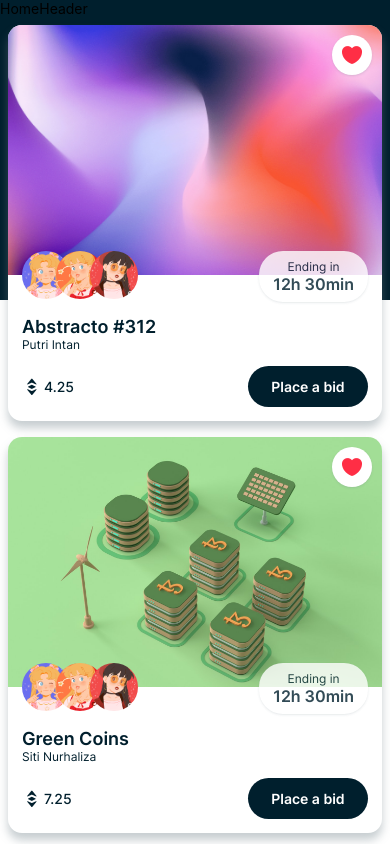
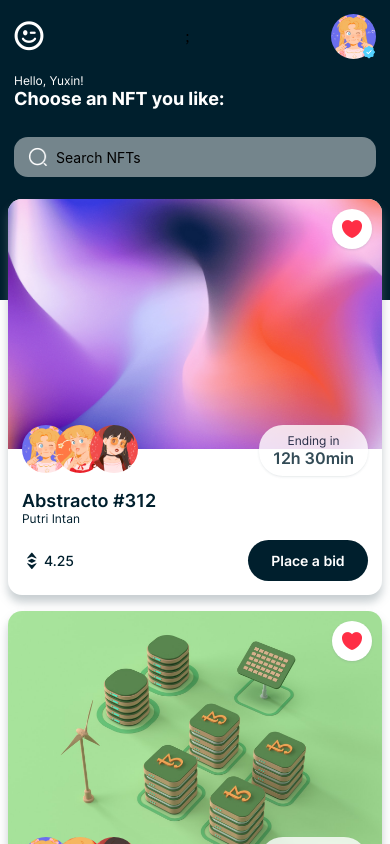
Before and after one commit to CutieMath/react-native, a React Native app: screen /Home in a window 390 px wide. Shown: the top 844 px of the page. Built offline with nearby package versions, Linux system fonts and the light colour scheme.

Commit message:
finish homeHeader

```diff
--- a/components/HomeHeader.js
+++ b/components/HomeHeader.js
@@ -1,10 +1,96 @@
-import { View, Text } from "react-native";
+import { View, Text, Image, TextInput } from "react-native";
+import { COLORS, FONTS, SIZES, assets } from "../constants";
+import Icon from "react-native-vector-icons/Entypo";
 import React from "react";
 
-const HomeHeader = () => {
+const HomeHeader = ({ onSearch }) => {
   return (
-    <View>
-      <Text>HomeHeader</Text>
+    <View
+      style={{
+        backgroundColor: COLORS.primary,
+        padding: SIZES.font,
+      }}
+    >
+      {/* logo & profile*/}
+      <View
+        style={{
+          flexDirection: "row",
+          justifyContent: "space-between",
+          alignItems: "center",
+        }}
+      >
+        <Icon name="emoji-flirt" size={30} color="white" />;
+        <View style={{ width: 45, height: 45 }}>
+          <Image
+            source={assets.avatar1}
+            resizeMode="contain"
+            style={{ width: "100%", height: "100%", borderRadius: 100 }}
+          />
+          <Image
+            source={assets.badge}
+            resizeMode="contain"
+            style={{
+              position: "absolute",
+              width: 15,
+              height: 15,
+              bottom: 0,
+              right: 0,
+            }}
+          />
+        </View>
+      </View>
+
+      {/* Text */}
+      <View style={{ marginVertical: SIZES.font }}>
+        <Text
+          style={{
+            fontFamily: FONTS.regular,
+            fontSize: SIZES.small,
+            color: COLORS.white,
+          }}
+        >
+          Hello, Yuxin!
+        </Text>
+        <Text
+          style={{
+            fontFamily: FONTS.bold,
+            fontSize: SIZES.large,
+            color: COLORS.white,
+            maginTop: SIZES.base / 2,
+          }}
+        >
+          Choose an NFT you like:
+        </Text>
+      </View>
+
+      <View style={{ marginTop: SIZES.font }}>
+        <View
+          style={{
+            width: "100%",
+            borderRadius: SIZES.font,
+            backgroundColor: COLORS.gray,
+            flexDirection: "row",
+            alignItems: "center",
+            paddingHorizontal: SIZES.font,
+            paddingVertical: SIZES.small - 2,
+          }}
+        >
+          <Image
+            source={assets.search}
+            resizeMode="contain"
+            style={{
+              width: 20,
+              height: 20,
+              marginRight: SIZES.base,
+            }}
+          />
+          <TextInput
+            placeholder="Search NFTs"
+            style={{ flex: 1 }}
+            onChangeText={onSearch}
+          />
+        </View>
+      </View>
     </View>
   );
 };
```
Also changed, not shown: package.json (+6 -5 lines), 1 other file (tests, documents, lock files or other folders).
